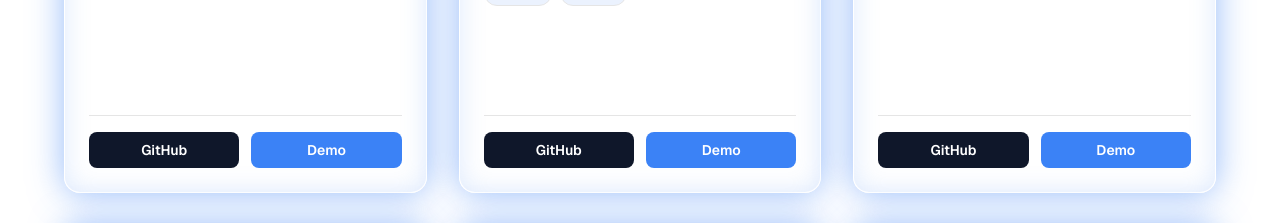
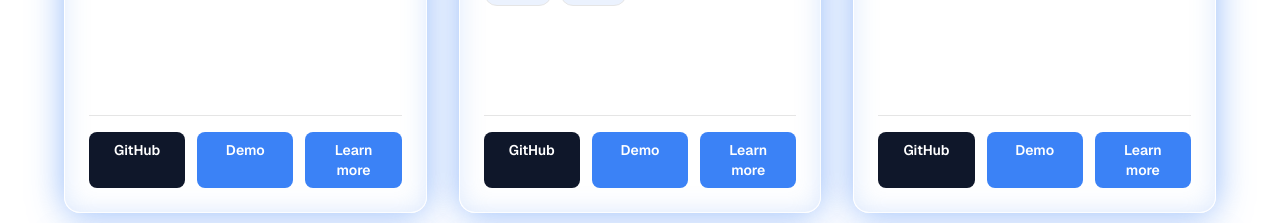
Before and after one commit to preethi123455/obuportfolio, a Next.js app: page / in a window 1280 px wide. Shown: the part 3700-3923 px from the top of the page. Built offline with nearby package versions, Linux system fonts and the light colour scheme.

Commit message:
Update projects.tsx

```diff
--- a/components/sections/projects.tsx
+++ b/components/sections/projects.tsx
@@ -16,6 +16,7 @@ const Projects = () => {
       github: 'https://github.com/preethi123455/Senior__citizen__portal',
       demo: 'https://senior-citizen-portal-frontend.onrender.com',
       image: 'https://obupreethi.netlify.app/assets/p2-Cym8R_5o.jpg',
+       learnMore: '/blood-donation-details' ,
     },
     {
       title: 'Blood Donation Platform',
@@ -24,6 +25,7 @@ const Projects = () => {
       github: ' https://github.com/Praneesh773/Blood.git',
       demo: 'https://bloodbank-g10h.onrender.com/',
       image: 'https://repository-images.githubusercontent.com/228405622/b739ad00-211d-11ea-958d-d3400a7ea1dc',
+        learnMore: '/blood-donation-details' ,
     },
 
     {
@@ -33,6 +35,7 @@ const Projects = () => {
       github: 'https://github.com/preethi123455/Educonnect__Platform.git',
       demo: ' https://educonnect-platform-frontend.onrender.com',
       image: 'https://obupreethi.netlify.app/assets/p1-Ccqc7931.jpg',
+        learnMore: '/blood-donation-details' ,
     },
     {
       title: 'Math visualization with the help of AI',
@@ -41,6 +44,7 @@ const Projects = () => {
       github: ' https://github.com/preethi123455/visual__math',
       demo: 'https://visual-frontend-bsfk.onrender.com',
       image: 'https://obupreethi.netlify.app/assets/p10-OxdkNjox.png',
+        learnMore: '/blood-donation-details' ,
     },
    {
   title: 'LinguaLearn – AI-Powered Language Learning Platform',
@@ -49,11 +53,13 @@ const Projects = () => {
   github: '#',
   demo: '#',
   image: 'https://images01.nicepagecdn.com/page/74/31/website-template-preview-74317.jpg',
+    learnMore: '/blood-donation-details' ,
 },
 { title: 'Orangyy – Orange Juice Website', description: 'Orangyy is a full-stack e-commerce web application built for learning purposes. Users can browse, select, and order a variety of orange juice products through a responsive and interactive interface.', tags: ['React', 'Node.js', 'MongoDB', 'Express.js'],
   github: 'https://github.com/preethi123455/orangyy',
    demo: 'https://orangyy-frontend-nirv.onrender.com/',
    image: 'https://img.freepik.com/premium-psd/summer-fresh-drink-special-new-menu-promotion-orange-juice-website-landing-page-banner-template_485905-724.jpg',
+     learnMore: '/blood-donation-details' ,
   },
   {
   title: 'FaceAuth – AI Powered Face Recognition Login System',
@@ -61,7 +67,8 @@ const Projects = () => {
   tags: ['React', 'Node.js', 'MongoDB', 'Express.js', 'FaceAPI', 'AI'],
   github: 'https://github.com/preethi123455/face-recognition-signup-and-login',
   demo: ' https://face-recognition-signup-and-login-1.onrender.com',
-  image: 'https://cdn.analyticsvidhya.com/wp-content/uploads/2023/12/Screenshot_from_2023-12-18_06-22-33.png'
+  image: 'https://cdn.analyticsvidhya.com/wp-content/uploads/2023/12/Screenshot_from_2023-12-18_06-22-33.png',
+    learnMore: '/blood-donation-details' ,
 },
 
   ]
@@ -156,6 +163,12 @@ const Projects = () => {
                     >
                       Demo
                     </a>
+                    <a
+                     href={project.learnMore}
+                      className="flex-1 px-4 py-2 bg-primary text-white text-sm font-semibold rounded-lg hover:bg-primary-dark transition-colors text-center"
+                    >
+                      Learn more
+                    </a>
                   </div>
                 </div>
               </div>
```
